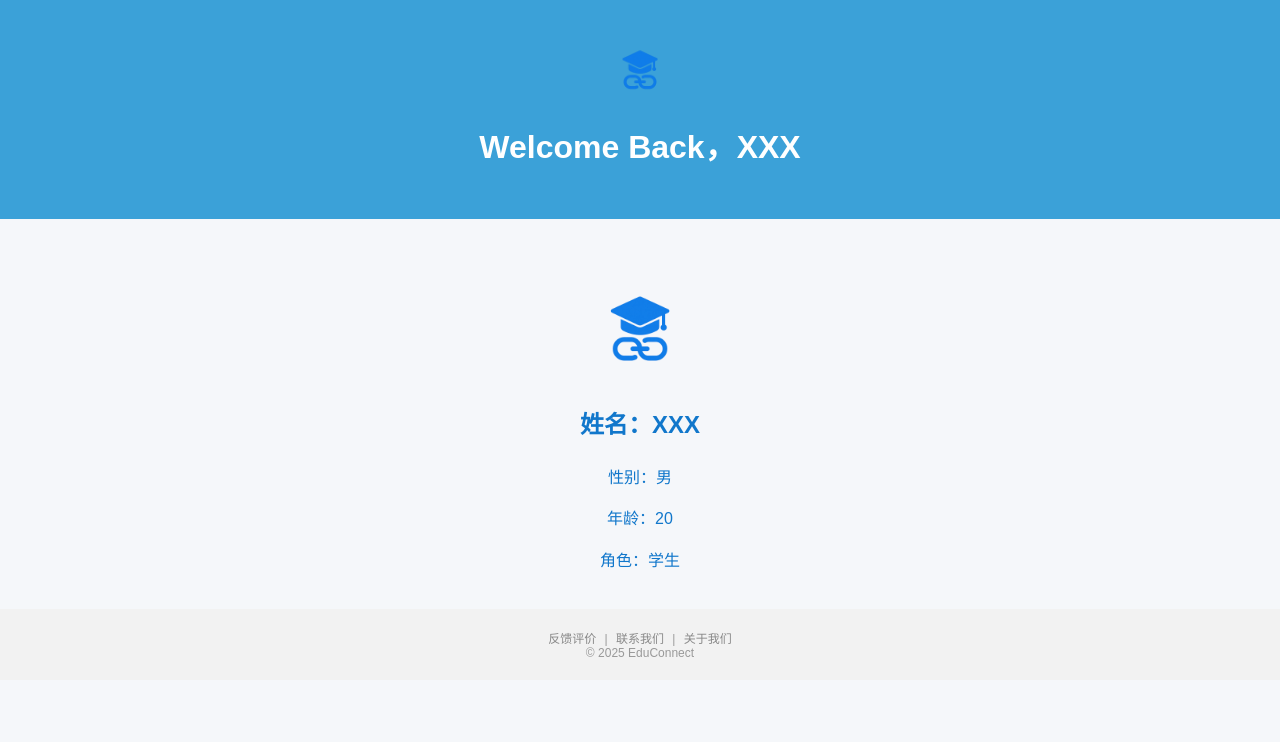
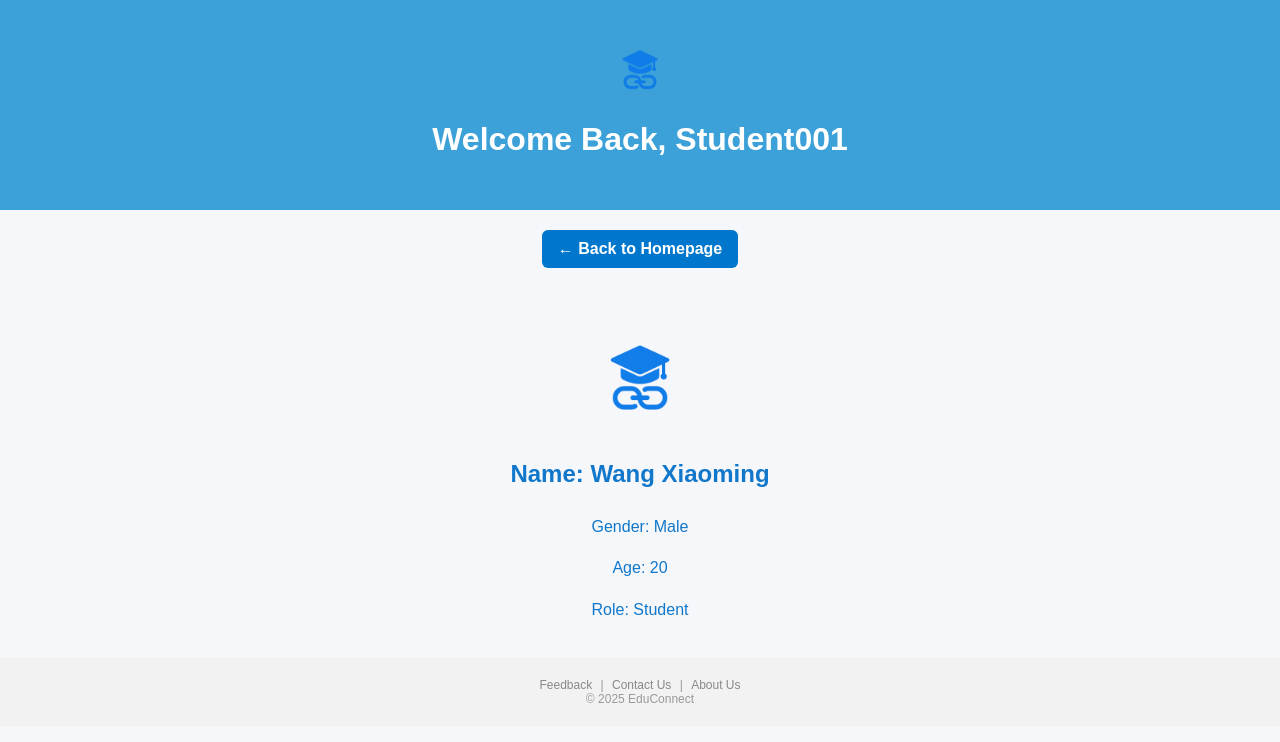
Before and after one commit to Andyming13/educonnect, a plain HTML site: page user.html in a window 1280 px wide. Drawn offline with Linux system fonts and the light colour scheme.

Commit message:
增减用户界面返回键

```diff
--- a/user.html
+++ b/user.html
@@ -1,31 +1,51 @@
-<!-- 3. user.html 页面（登录成功后） -->
 <!DOCTYPE html>
-<html lang="zh">
+<html lang="en">
 <head>
   <meta charset="UTF-8">
-  <title>我的账户 - EduConnect</title>
+  <title>My Account - EduConnect</title>
   <link rel="stylesheet" href="style.css">
+  <style>
+    .back-button {
+      display: inline-block;
+      margin-top: 20px;
+      background-color: #0077cc;
+      color: white;
+      padding: 10px 16px;
+      border-radius: 6px;
+      text-decoration: none;
+      font-weight: bold;
+    }
+
+    .back-button:hover {
+      background-color: #005fa3;
+    }
+  </style>
 </head>
 <body>
   <header>
     <img src="assets/logo.png" alt="EduConnect Logo" class="logo">
-    <h1>Welcome Back，XXX</h1>
+    <h1>Welcome Back, Student001</h1>
   </header>
+
+  <!-- Back to homepage button -->
+  <div style="text-align: center;">
+    <a href="index.html" class="back-button">← Back to Homepage</a>
+  </div>
 
   <main style="display: flex; justify-content: center; margin-top: 40px;">
     <div style="text-align: center;">
-      <img src="assets/logo.png" alt="头像" style="width: 100px; border-radius: 50%;">
-      <h2>姓名：XXX</h2>
-      <p>性别：男</p>
-      <p>年龄：20</p>
-      <p>角色：学生</p>
+      <img src="assets/logo.png" alt="Avatar" style="width: 100px; border-radius: 50%;">
+      <h2>Name: Wang Xiaoming</h2>
+      <p>Gender: Male</p>
+      <p>Age: 20</p>
+      <p>Role: Student</p>
     </div>
   </main>
 
   <footer class="footer-muted">
-    <a href="feedback.html">反馈评价</a> |
-    <a href="contact.html">联系我们</a> |
-    <a href="about.html">关于我们</a><br>
+    <a href="feedback.html">Feedback</a> |
+    <a href="contact.html">Contact Us</a> |
+    <a href="about.html">About Us</a><br>
     <span>&copy; 2025 EduConnect</span>
   </footer>
 </body>
```
